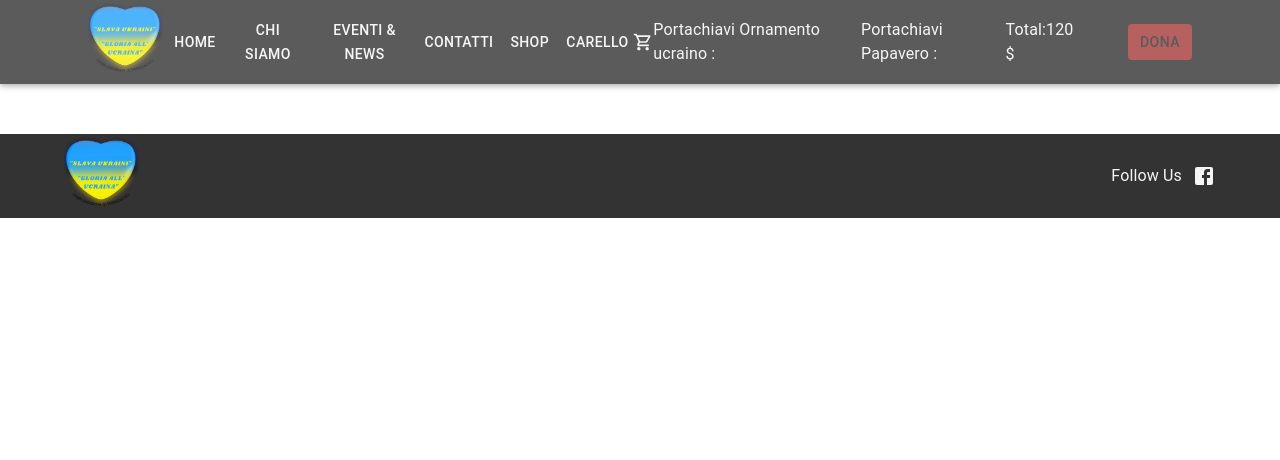
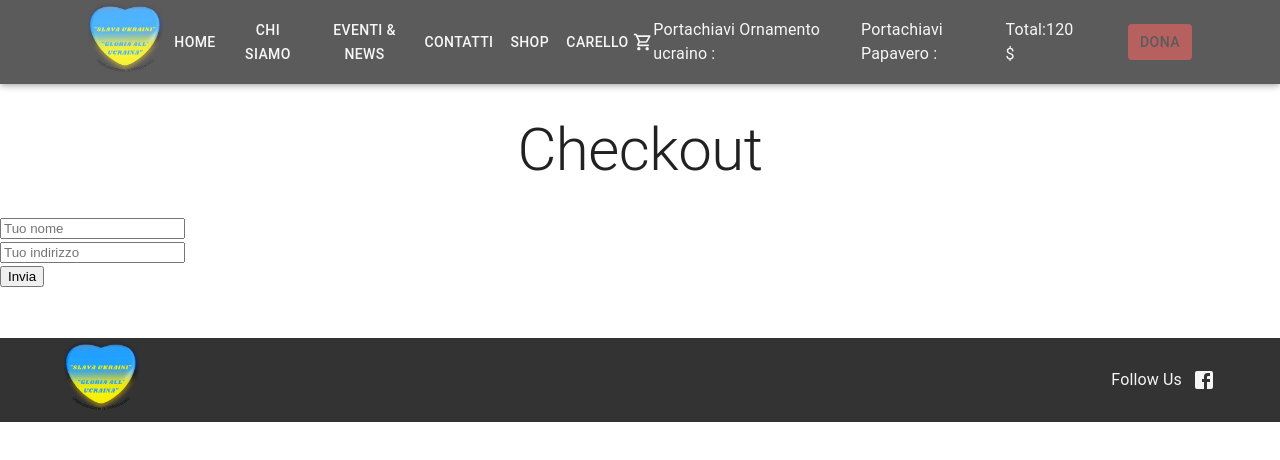
Before and after one commit to KDaniyil/slava-ukraini, a React (Create React App) app: page /checkout in a window 1280 px wide. Shown: the top 460 px of the page. Built offline with nearby package versions, Linux system fonts and the light colour scheme.

Commit message:
add checkout page

```diff
--- a/src/components/CartProductList/CartProductList.tsx
+++ b/src/components/CartProductList/CartProductList.tsx
@@ -9,15 +9,11 @@ type Props = {
         [id: number]: Product
     }
     CartItem?: any
-    removeProductFromCart?: (id: number) => void
-    changeProductQuantity?: (id: number, count: number) => void
 }
 const CartProductList = ({
     productsInCart,
     productsObject = getProductsObject(productsArray),
     CartItem = CartProductListItem,
-    removeProductFromCart,
-    changeProductQuantity,
 }: Props) => {
     return (
         <>
@@ -27,8 +23,6 @@ const CartProductList = ({
                         key={productId}
                         product={productsObject[parseInt(productId)]}
                         productCount={productsInCart[parseInt(productId)]}
-                        removeProductFromCart={removeProductFromCart}
-                        changeProductQuantity={changeProductQuantity}
                     />
                 </>
             ))}
--- a/src/components/CartProductList/CartProductListItemExtended.tsx
+++ b/src/components/CartProductList/CartProductListItemExtended.tsx
@@ -8,8 +8,6 @@ import { changeProductQuantity, removeProductFromCart } from 'redux/cartReducer'
 type Props = {
     product: Product
     productCount: number
-    removeProductFromCart?: (id: number) => void
-    changeProductQuantity?: (id: number, count: number) => void
 }
 const CartProductListItemExtended = ({ product, productCount }: Props) => {
     const dispatch = useAppDispatch()
--- a/src/components/PostsList/PostsListItem.tsx
+++ b/src/components/PostsList/PostsListItem.tsx
@@ -1,4 +1,5 @@
 import { Button, Card, CardActions, CardContent } from '@mui/material'
+import { Link } from 'react-router-dom'
 import { Post } from 'utils/posts'
 
 type Props = {
@@ -20,7 +21,7 @@ const PostsListItem = ({ post }: Props) => {
             </CardContent>
             <CardActions>
                 <Button className="post-button" size="small">
-                    Leggi
+                    <Link to={'/post'}>Leggi</Link>
                 </Button>
             </CardActions>
         </Card>
--- a/src/components/ProductsList/ProductsList.tsx
+++ b/src/components/ProductsList/ProductsList.tsx
@@ -3,10 +3,8 @@ import { productsArray } from 'utils/products'
 import ProductsListItem from './ProductsListItem'
 import './ProductsList.scss'
 
-type Props = {
-    addProductToCart: (id: number, count: number) => void
-}
-const ProductsList = ({ addProductToCart }: Props) => {
+type Props = {}
+const ProductsList = (props: Props) => {
     return (
         <>
             <Grid container spacing={3}>
@@ -14,10 +12,7 @@ const ProductsList = ({ addProductToCart }: Props) => {
                     return (
                         <>
                             <Grid item xs={12}>
-                                <ProductsListItem
-                                    product={product}
-                                    addProductToCart={addProductToCart}
-                                />
+                                <ProductsListItem product={product} />
                             </Grid>
                         </>
                     )
--- a/src/components/ProductsList/ProductsListItem.tsx
+++ b/src/components/ProductsList/ProductsListItem.tsx
@@ -10,7 +10,6 @@ import { addProductToCart } from 'redux/cartReducer'
 
 type Props = {
     product: Product
-    addProductToCart?: (id: number, count: number) => void
 }
 const ProductsListItem = ({ product }: Props) => {
     const [count, setCount] = useState<number>(1)
--- a/src/container/App/App.tsx
+++ b/src/container/App/App.tsx
@@ -9,37 +9,15 @@ import Home from 'pages/Home/Home'
 import NewsEvents from 'pages/NewsEvents/NewsEvents'
 import Shopping from 'pages/Shopping/Shopping'
 import SinglePost from 'pages/SinglePost/SinglePost'
-import { useState } from 'react'
 import { Route, Routes } from 'react-router-dom'
 import { postsArray } from 'utils/posts'
-import { omit } from 'lodash'
 import './App.scss'
 import Donation from 'pages/Donation/Donation'
+import CheckoutPage from 'pages/Checkout/CheckoutPage'
 
 type Props = {}
-export type ProductsInCart = {
-    [id: number]: number
-}
+
 const App = (props: Props) => {
-    const [productsInCart, setProductsInCart] = useState<ProductsInCart>({
-        1: 5,
-        2: 5,
-    })
-    const addProductToCart = (id: number, count: number) => {
-        setProductsInCart((prevState) => ({
-            ...prevState,
-            [id]: (prevState[id] || 0) + count,
-        }))
-    }
-    const removeProductFromCart = (id: number) => {
-        setProductsInCart((prevState) => omit(prevState, [id]))
-    }
-    const changeProductQuantity = (id: number, count: number) => {
-        setProductsInCart((prevState) => ({
-            ...prevState,
-            [id]: count,
-        }))
-    }
     return (
         <>
             <StyledEngineProvider injectFirst>
@@ -50,30 +28,32 @@ const App = (props: Props) => {
                         path="/"
                         element={<Home posts={postsArray.slice(-3)} />}
                     />
-                    <Route path="/about-us" element={<AboutUs />} />
                     <Route
-                        path="/news"
-                        element={<NewsEvents posts={postsArray} />}
-                    />
-                    <Route path="/contacts" element={<Contacts />} />
-                    <Route
-                        path="/shop"
+                        path="post:id"
                         element={
-                            <Shopping addProductToCart={addProductToCart} />
-                        }
-                    />
-                    <Route
-                        path="/cart"
-                        element={
-                            <CartPage
-                                removeProductFromCart={removeProductFromCart}
-                                changeProductQuantity={changeProductQuantity}
+                            <SinglePost
+                                post={{
+                                    id: 0,
+                                    image: '',
+                                    title: '',
+                                    text: '',
+                                    date: '',
+                                    category: undefined,
+                                }}
                             />
                         }
                     />
-                    <Route path="/donation" element={<Donation />} />
+                    <Route path="about-us" element={<AboutUs />} />
+                    <Route
+                        path="news"
+                        element={<NewsEvents posts={postsArray} />}
+                    />
+                    <Route path="contacts" element={<Contacts />} />
+                    <Route path="shop" element={<Shopping />} />
+                    <Route path="cart" element={<CartPage />} />
+                    <Route path="checkout" element={<CheckoutPage />} />
+                    <Route path="donation" element={<Donation />} />
                 </Routes>
-
                 <Footer />
             </StyledEngineProvider>
         </>
--- a/src/pages/CartPage/CartPage.tsx
+++ b/src/pages/CartPage/CartPage.tsx
@@ -3,13 +3,10 @@ import CartProductList from 'components/CartProductList/CartProductList'
 import CartProductListItemExtended from 'components/CartProductList/CartProductListItemExtended'
 import CartTotal from 'components/CartTotal/CartTotal'
 import PageTitle from 'components/PageTitle/PageTitle'
+import { Link } from 'react-router-dom'
 import { useAppSelector } from 'redux/hooks'
 
-type Props = {
-    removeProductFromCart?: (id: number) => void
-    changeProductQuantity?: (id: number, count: number) => void
-}
-const CartPage = ({ removeProductFromCart, changeProductQuantity }: Props) => {
+const CartPage = () => {
     const productsInCart = useAppSelector((state) => state.productsInCart)
     return (
         <Container>
@@ -18,11 +15,10 @@ const CartPage = ({ removeProductFromCart, changeProductQuantity }: Props) => {
                 <CartProductList
                     productsInCart={productsInCart}
                     CartItem={CartProductListItemExtended}
-                    removeProductFromCart={removeProductFromCart}
-                    changeProductQuantity={changeProductQuantity}
                 />
             </Grid>
             <CartTotal productsInCart={productsInCart} />
+            <Link to={'/checkout'}>Procedi al Checkout</Link>
         </Container>
     )
 }
--- /dev/null
+++ b/src/pages/Checkout/CheckoutPage.tsx
@@ -0,0 +1,68 @@
+import PageTitle from 'components/PageTitle/PageTitle'
+import { useState } from 'react'
+
+type Props = {}
+type Order = {
+    name: string
+    address: string
+}
+const CheckoutPage = (props: Props) => {
+    const [isOrderSend, setOrderSend] = useState<boolean>(false)
+    const [orderData, setOrderData] = useState<Order>({
+        name: '',
+        address: '',
+    })
+
+    const renderForm = () => {
+        return (
+            <form onSubmit={orderSend}>
+                <div>
+                    <input
+                        type="text"
+                        placeholder="Tuo nome"
+                        value={orderData.name}
+                        onChange={handleName}
+                    />
+                </div>
+                <div>
+                    <input
+                        type="text"
+                        placeholder="Tuo indirizzo"
+                        value={orderData.address}
+                        onChange={handleAddress}
+                    />
+                </div>
+                <button type="submit">Invia</button>
+            </form>
+        )
+    }
+    const renderMessage = () => {
+        return (
+            <div>
+                <div>Gentile, {orderData.name} thnks for your order!</div>
+                <div>Indirizzo: {orderData.address}</div>
+            </div>
+        )
+    }
+    const handleName = (e: React.ChangeEvent<HTMLInputElement>) =>
+        setOrderData((prevState) => ({
+            ...prevState,
+            name: e.target.value,
+        }))
+    const handleAddress = (e: React.ChangeEvent<HTMLInputElement>) =>
+        setOrderData((prevState) => ({
+            ...prevState,
+            address: e.target.value,
+        }))
+
+    const orderSend = (e: React.FormEvent<HTMLFormElement>) => {
+        e.preventDefault()
+    }
+    return (
+        <>
+            <PageTitle title={'Checkout'} />
+            {isOrderSend ? renderMessage() : renderForm()}
+        </>
+    )
+}
+export default CheckoutPage
--- a/src/pages/Shopping/Shopping.tsx
+++ b/src/pages/Shopping/Shopping.tsx
@@ -2,15 +2,13 @@ import { Container } from '@mui/system'
 import PageTitle from 'components/PageTitle/PageTitle'
 import ProductsList from 'components/ProductsList/ProductsList'
 
-type Props = {
-    addProductToCart: (id: number, count: number) => void
-}
-const Shopping = ({ addProductToCart }: Props) => {
+type Props = {}
+const Shopping = (props: Props) => {
     return (
         <>
             <Container>
                 <PageTitle title="I Nostri Articoli" />
-                <ProductsList addProductToCart={addProductToCart} />
+                <ProductsList />
             </Container>
         </>
     )
```
